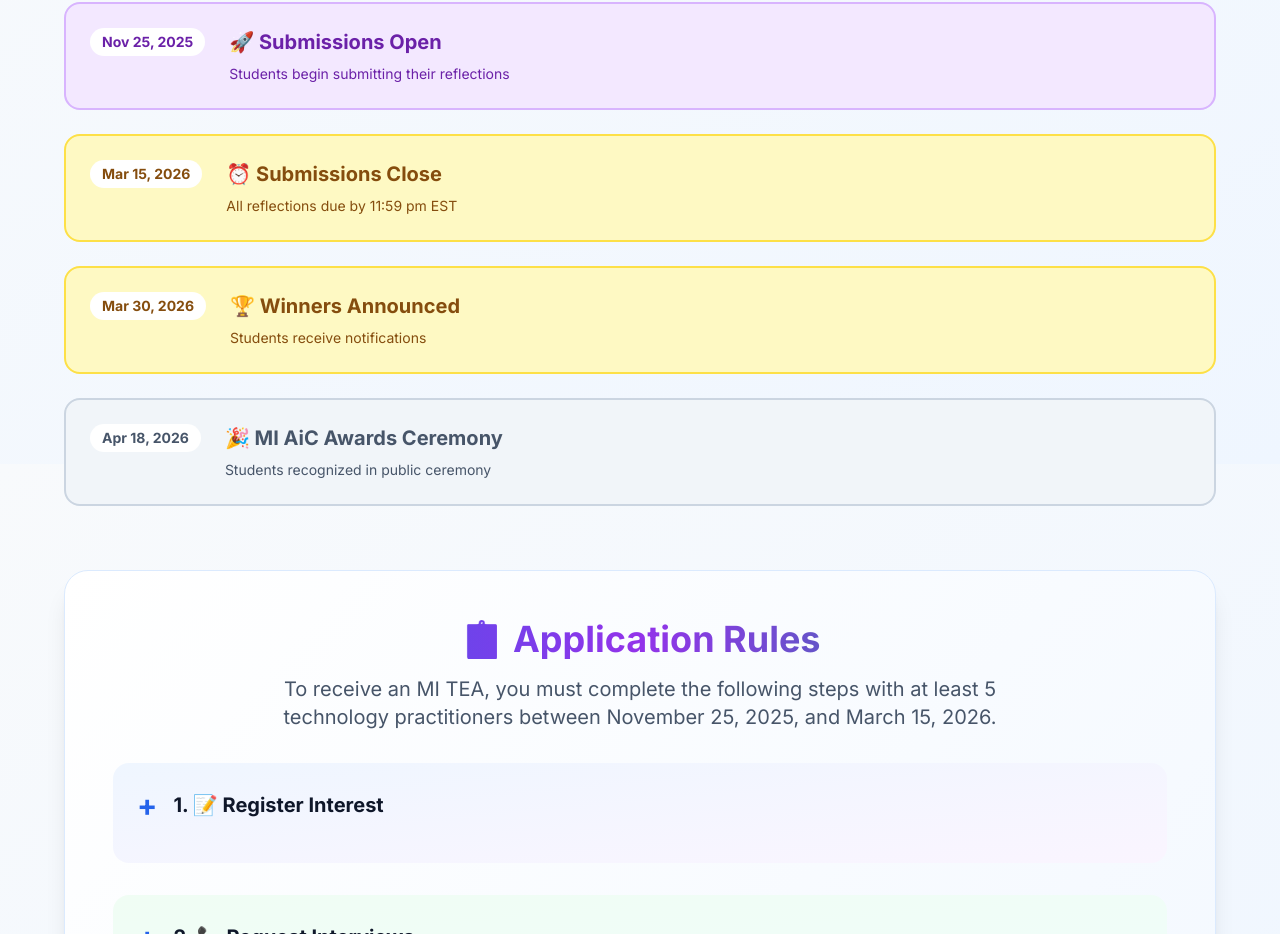
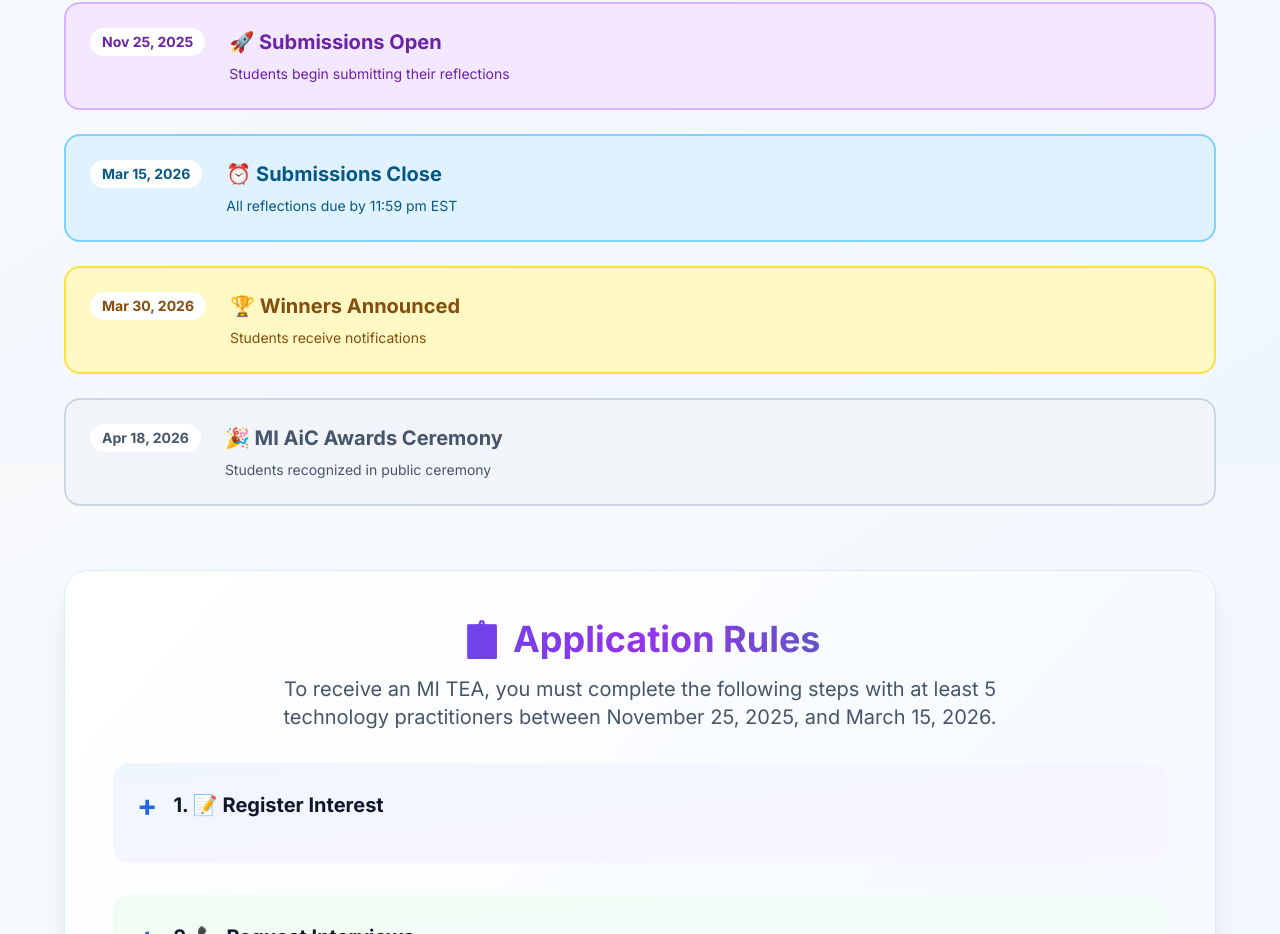
Before and after one commit to Divyatech-hub/Michigan-TEA, a Next.js app: page /Michigan-TEA/ in a window 1280 px wide. Shown: the part 1936-2870 px from the top of the page. Built offline with nearby package versions, Linux system fonts and the light colour scheme.

Commit message:
changed color of submissions close march 15 bubble

```diff
--- a/components/Timeline.tsx
+++ b/components/Timeline.tsx
@@ -16,7 +16,7 @@ export default function Timeline() {
       date: 'Mar 15, 2026',
       title: '⏰ Submissions Close',
       desc: 'All reflections due by 11:59 pm EST',
-      status: 'upcoming'
+      status: 'deadline'
     },
     {
       date: 'Mar 30, 2026',
@@ -45,6 +45,7 @@ export default function Timeline() {
             completed: 'bg-green-100 border-green-300 text-green-800',
             active: 'bg-purple-100 border-purple-300 text-purple-800',
             upcoming: 'bg-yellow-100 border-yellow-300 text-yellow-800',
+            deadline: 'bg-sky-100 border-sky-300 text-sky-800',
             future: 'bg-slate-100 border-slate-300 text-slate-600'
           }
 
```
Also changed, not shown: 8 other files (tests, documents, lock files or other folders).
